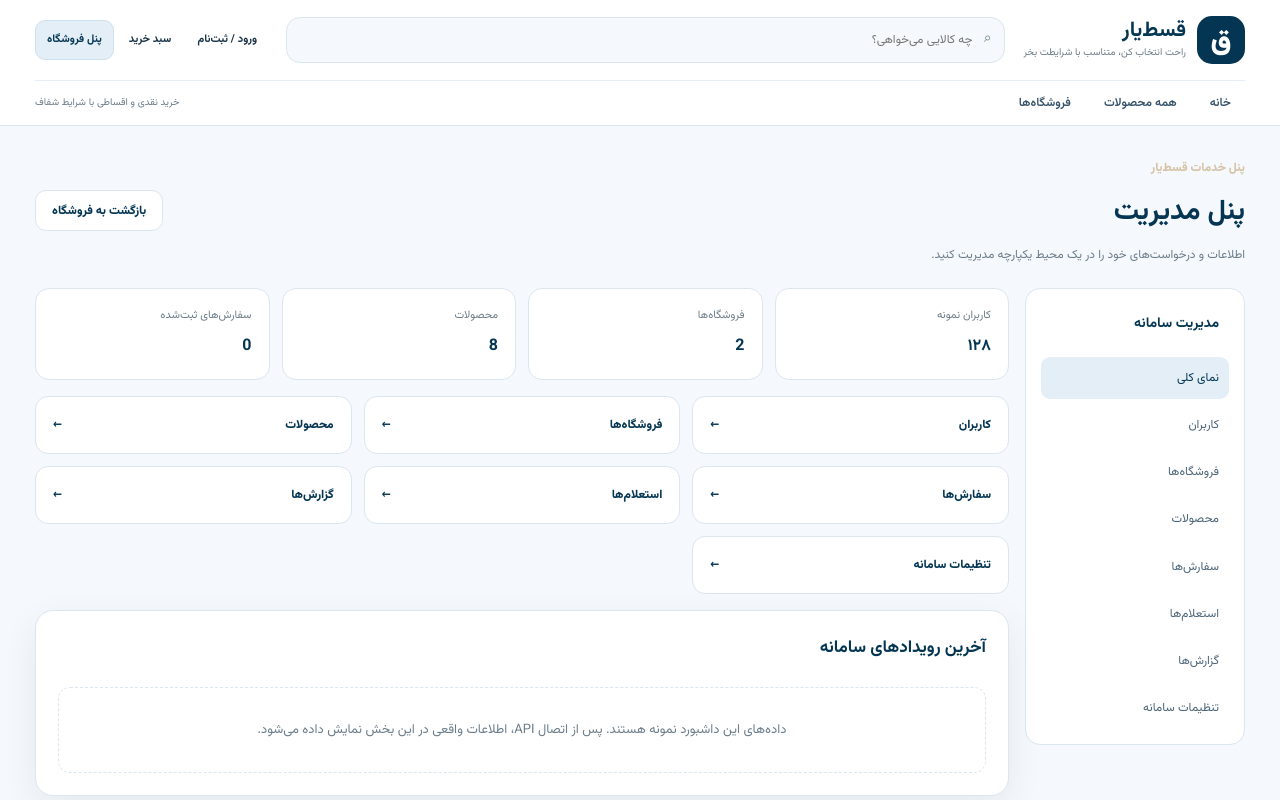
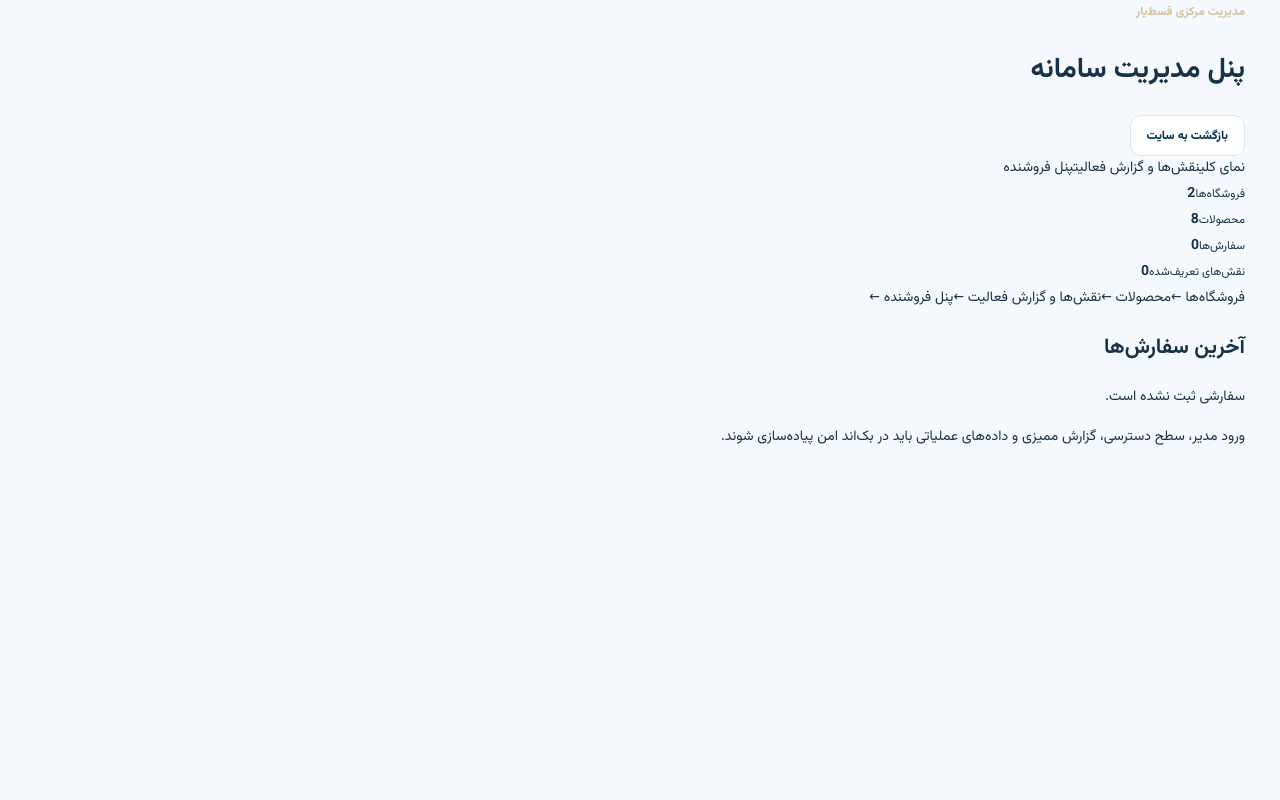
Before and after one commit to hanieh1223/gestchi, a React (Vite) app: page /admin in a window 1280 px wide. Shown: the top 800 px of the page. Built offline with nearby package versions, Linux system fonts and the light colour scheme.

Commit message:
Route all missing product, admin, merchant and order workflows

```diff
--- a/src/app/App.jsx
+++ b/src/app/App.jsx
@@ -8,11 +8,17 @@ import WorkspacePage from "../features/workspace/pages/WorkspacePage.jsx";
 import NotFoundPage from "../features/misc/pages/NotFoundPage.jsx";
 import ProductDetailPage from "../features/products/pages/ProductDetailPage.jsx";
 import StoreDetailPage from "../features/stores/pages/StoreDetailPage.jsx";
+import {
+  AdminWorkspacePage,
+  CustomerExtraPage,
+  MerchantWorkspacePage,
+  OrderDocumentPage,
+  ShopSitePage,
+} from "../features/workspace/pages/AdvancedPages.jsx";
 
-const pendingPaths = [
+const workspacePaths = [
   "cart", "checkout", "orders", "account", "login", "inquiry",
-  "my-inquiries", "match", "compare", "eligibility", "identity",
-  "credit-details", "increase-credit", "roles-audit",
+  "my-inquiries", "compare", "eligibility",
 ];
 
 function App() {
@@ -24,19 +30,30 @@ function App() {
             <Route index element={<HomePage />} />
             <Route path="catalog" element={<CatalogPage />} />
             <Route path="stores" element={<StoresPage />} />
-            {pendingPaths.map((path) => (
+            {workspacePaths.map((path) => (
               <Route key={path} path={path} element={<WorkspacePage />} />
             ))}
+            <Route path="match" element={<WorkspacePage />} />
+            <Route path="identity" element={<CustomerExtraPage />} />
+            <Route path="credit-details" element={<CustomerExtraPage />} />
+            <Route path="increase-credit" element={<CustomerExtraPage />} />
+            <Route path="support" element={<CustomerExtraPage />} />
+            <Route path="appeals" element={<CustomerExtraPage />} />
+            <Route path="reminders" element={<CustomerExtraPage />} />
+            <Route path="transactions" element={<CustomerExtraPage />} />
             <Route path="product/:productId" element={<ProductDetailPage />} />
             <Route path="store/:storeId" element={<StoreDetailPage />} />
             <Route path="order/:orderId" element={<WorkspacePage />} />
-            <Route path="tracking/:orderId" element={<WorkspacePage />} />
-            <Route path="invoice/:orderId" element={<WorkspacePage />} />
-            <Route path="merchant/*" element={<WorkspacePage />} />
-            <Route path="admin/*" element={<WorkspacePage />} />
-            <Route path="shop-site/:storeId/*" element={<WorkspacePage />} />
+            <Route path="contract/:orderId" element={<OrderDocumentPage />} />
+            <Route path="tracking/:orderId" element={<OrderDocumentPage />} />
+            <Route path="gateway/:orderId" element={<OrderDocumentPage />} />
+            <Route path="invoice/:orderId" element={<OrderDocumentPage />} />
             <Route path="*" element={<NotFoundPage />} />
           </Route>
+          <Route path="merchant/*" element={<MerchantWorkspacePage />} />
+          <Route path="admin/*" element={<AdminWorkspacePage />} />
+          <Route path="roles-audit" element={<AdminWorkspacePage />} />
+          <Route path="shop-site/:storeId/*" element={<ShopSitePage />} />
           <Route path="home" element={<Navigate to="/" replace />} />
         </Routes>
       </BrowserRouter>
```
